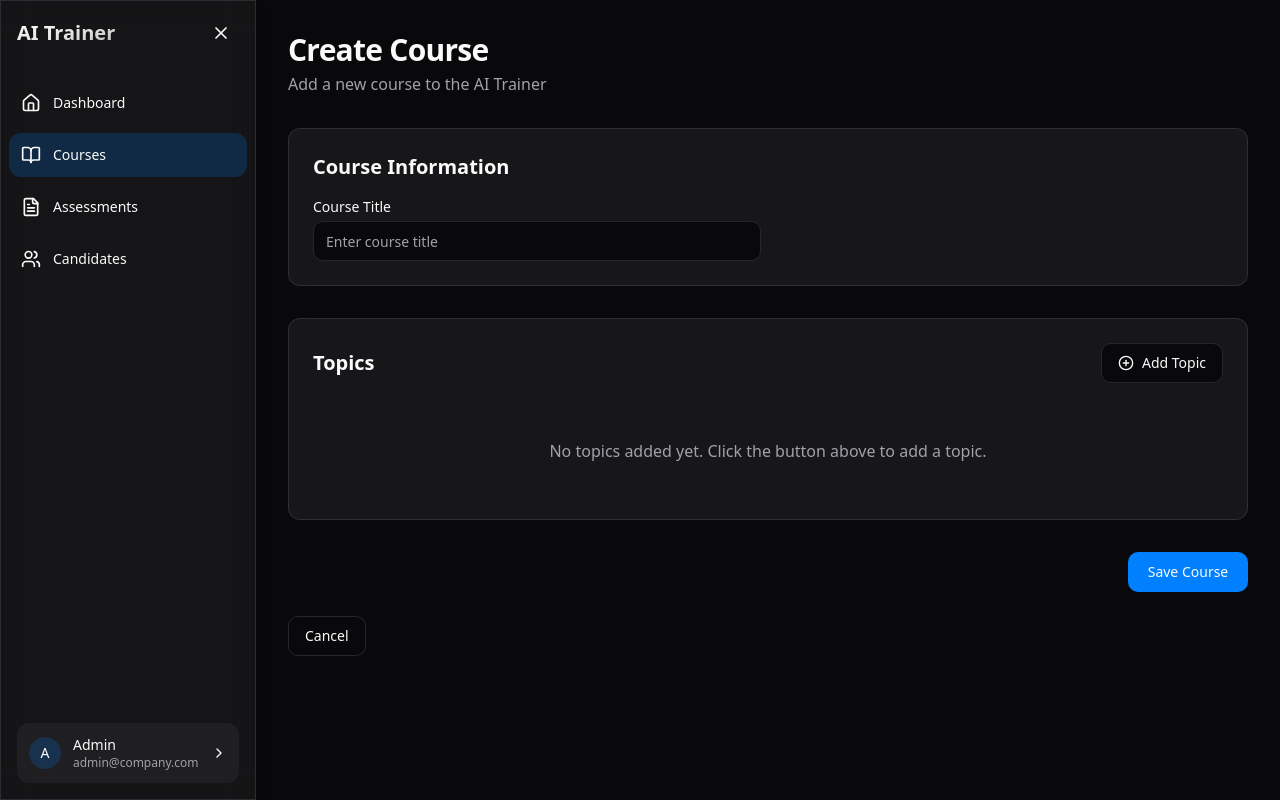
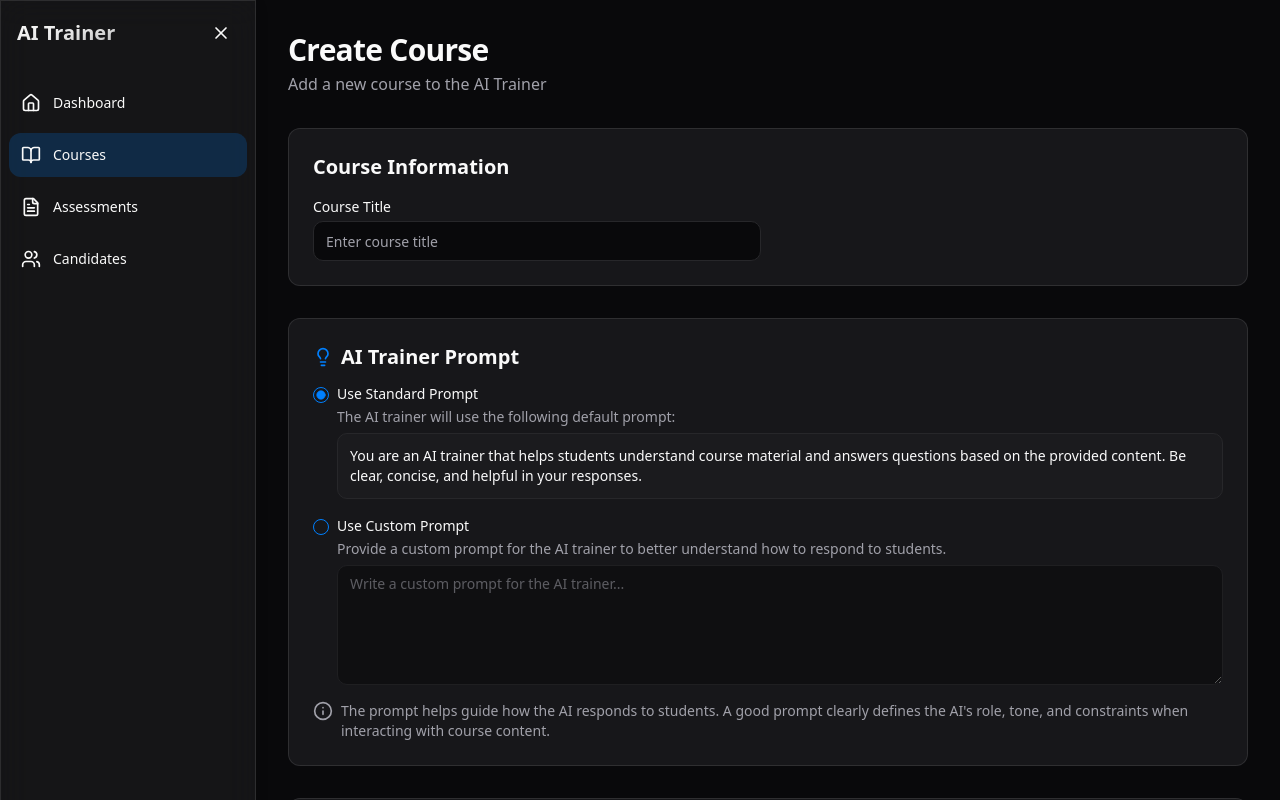
Before and after one commit to mohitgulati1999/ai-tutor-admin-panel, a React (Vite) app: page /courses in a window 1280 px wide. Both pictures are taken after a click on the button "Create Course". Shown: the top 800 px of the page. Built offline with nearby package versions, Linux system fonts and the light colour scheme.

Commit message:
Add prompt option to course creation
Adds functionality to allow users to specify a prompt during course creation, or use the default prompt.

```diff
--- a/src/components/CourseForm.tsx
+++ b/src/components/CourseForm.tsx
@@ -1,9 +1,11 @@
 
 import { useState } from 'react';
-import { PlusCircle, X, Upload, ChevronDown, ChevronUp } from 'lucide-react';
+import { PlusCircle, X, Upload, ChevronDown, ChevronUp, Lightbulb } from 'lucide-react';
 import { Button } from '@/components/ui/button';
 import { Input } from '@/components/ui/input';
 import { Textarea } from '@/components/ui/textarea';
+import { RadioGroup, RadioGroupItem } from '@/components/ui/radio-group';
+import { Label } from '@/components/ui/label';
 import { toast } from 'sonner';
 import { cn } from '@/lib/utils';
 
@@ -21,10 +23,20 @@ type Topic = {
   subTopics: SubTopic[];
 };
 
+// Prompt type options
+type PromptType = 'standard' | 'custom';
+
 const CourseForm = () => {
   const [courseTitle, setCourseTitle] = useState('');
   const [topics, setTopics] = useState<Topic[]>([]);
   const [isSubmitting, setIsSubmitting] = useState(false);
+
+  // New state for prompt configuration
+  const [promptType, setPromptType] = useState<PromptType>('standard');
+  const [customPrompt, setCustomPrompt] = useState('');
+
+  // Default standard prompt text
+  const standardPrompt = "You are an AI trainer that helps students understand course material and answers questions based on the provided content. Be clear, concise, and helpful in your responses.";
 
   const addTopic = () => {
     setTopics([
@@ -133,6 +145,12 @@ const CourseForm = () => {
       }
     }
 
+    // If prompt type is custom, validate custom prompt
+    if (promptType === 'custom' && !customPrompt.trim()) {
+      toast.error('Please enter a custom prompt or use the standard prompt');
+      return;
+    }
+
     // Submit form
     setIsSubmitting(true);
 
@@ -140,13 +158,23 @@ const CourseForm = () => {
       // Simulating API call
       await new Promise(resolve => setTimeout(resolve, 1000));
 
+      // Prepare submission data including prompt
+      const finalPrompt = promptType === 'standard' ? standardPrompt : customPrompt;
+
       // Here you would typically send the data to the backend
-      console.log('Course data:', { courseTitle, topics });
+      console.log('Course data:', {
+        courseTitle,
+        topics,
+        promptType,
+        aiPrompt: finalPrompt
+      });
 
       toast.success('Course created successfully');
       // Reset form after successful submission
       setCourseTitle('');
       setTopics([]);
+      setPromptType('standard');
+      setCustomPrompt('');
     } catch (error) {
       toast.error('Failed to create course');
       console.error(error);
@@ -171,6 +199,73 @@ const CourseForm = () => {
               placeholder="Enter course title"
               className="max-w-md"
             />
+          </div>
+        </div>
+      </div>
+
+      {/* New AI Prompt Configuration section */}
+      <div className="glass-card p-6">
+        <div className="flex items-center gap-2 mb-4">
+          <Lightbulb className="h-5 w-5 text-primary" />
+          <h2 className="text-xl font-semibold">AI Trainer Prompt</h2>
+        </div>
+
+        <div className="space-y-4">
+          <RadioGroup
+            value={promptType}
+            onValueChange={(value) => setPromptType(value as PromptType)}
+            className="space-y-3"
+          >
+            <div className="flex items-start space-x-2">
+              <RadioGroupItem value="standard" id="standard-prompt" />
+              <div className="grid gap-1.5">
+                <Label htmlFor="standard-prompt" className="font-medium">
+                  Use Standard Prompt
+                </Label>
+                <p className="text-sm text-muted-foreground">
+                  The AI trainer will use the following default prompt:
+                </p>
+                <div className="bg-secondary/30 p-3 rounded-md border border-border text-sm">
+                  {standardPrompt}
+                </div>
+              </div>
+            </div>
+
+            <div className="flex items-start space-x-2">
+              <RadioGroupItem value="custom" id="custom-prompt" />
+              <div className="grid gap-1.5 w-full">
+                <Label htmlFor="custom-prompt" className="font-medium">
+                  Use Custom Prompt
+                </Label>
+                <p className="text-sm text-muted-foreground">
+                  Provide a custom prompt for the AI trainer to better understand how to respond to students.
+                </p>
+                <Textarea
+                  value={customPrompt}
+                  onChange={(e) => setCustomPrompt(e.target.value)}
+                  placeholder="Write a custom prompt for the AI trainer..."
+                  disabled={promptType !== 'custom'}
+                  className={cn(
+                    "min-h-[120px]",
+                    promptType !== 'custom' && "opacity-60"
+                  )}
+                />
+              </div>
+            </div>
+          </RadioGroup>
+
+          <div className="text-sm text-muted-foreground mt-2 flex items-start gap-2">
+            <div className="h-5 w-5 flex-shrink-0">
+              <svg xmlns="http://www.w3.org/2000/svg" className="h-5 w-5" viewBox="0 0 24 24" fill="none" stroke="currentColor" strokeWidth="2" strokeLinecap="round" strokeLinejoin="round">
+                <circle cx="12" cy="12" r="10" />
+                <path d="M12 16v-4" />
+                <path d="M12 8h.01" />
+              </svg>
+            </div>
+            <p>
+              The prompt helps guide how the AI responds to students. A good prompt clearly defines the AI's role,
+              tone, and constraints when interacting with course content.
+            </p>
           </div>
         </div>
       </div>
--- a/src/components/ui/radio-group.tsx
+++ b/src/components/ui/radio-group.tsx
@@ -1,3 +1,6 @@
+
+"use client"
+
 import * as React from "react"
 import * as RadioGroupPrimitive from "@radix-ui/react-radio-group"
 import { Circle } from "lucide-react"
```
